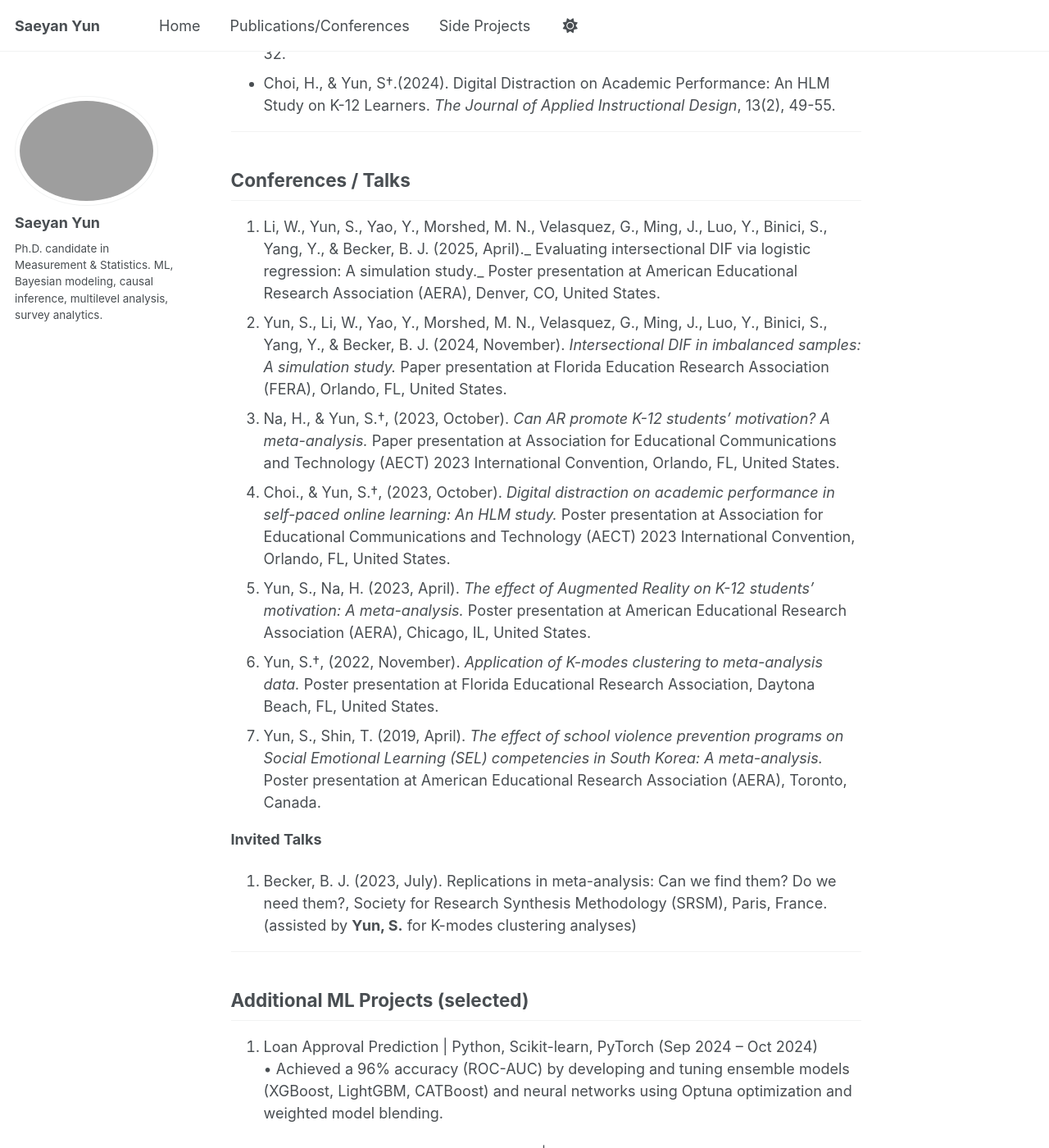
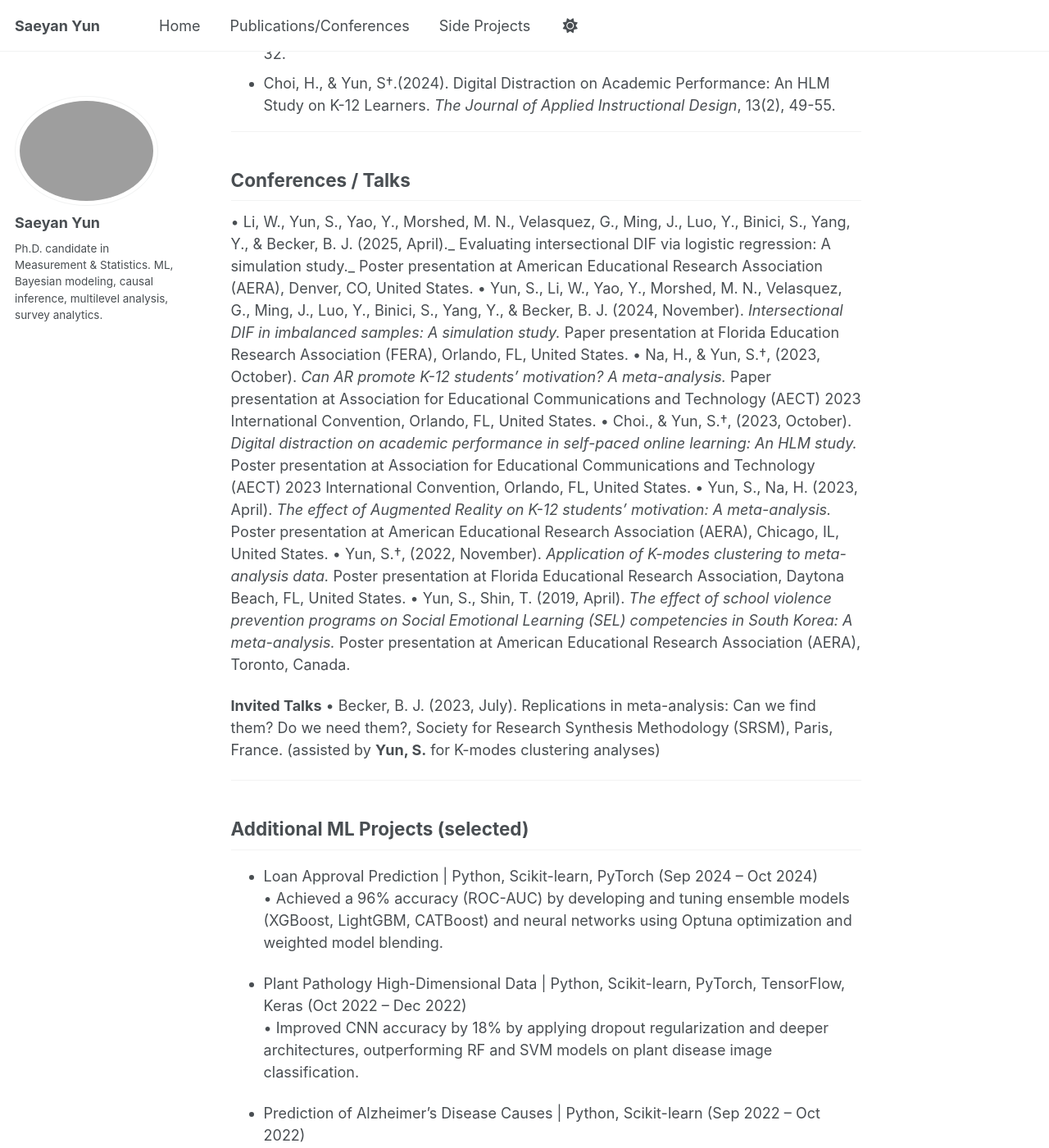
Before and after one commit to saeyanyun/saeyanyun.github.io, a Jekyll site: the page built from index.md, in a window 1280 px wide and 1400 px high, scrolled down 1579 px. Shown: the whole window at 82% size. Built offline with Jekyll 4.4.1, drawn with Linux system fonts in a browser that asks for light colours; a script that is not in the unit is left out; part of the change alters nothing that is shown.

```diff
--- a/index.md
+++ b/index.md
@@ -46,29 +46,29 @@ I am currently working with [Dr. Betsy Jane Becker](https://scholar.google.com/c
 ---
 
 ## Conferences / Talks
-1.	Li, W., Yun, S., Yao, Y., Morshed, M. N., Velasquez, G., Ming, J., Luo, Y., Binici, S., Yang, Y., & Becker, B. J. (2025, April)._ Evaluating intersectional DIF via logistic regression: A simulation study._ Poster presentation at American Educational Research Association (AERA), Denver, CO, United States.
-2.	Yun, S., Li, W., Yao, Y., Morshed, M. N., Velasquez, G., Ming, J., Luo, Y., Binici, S., Yang, Y., & Becker, B. J. (2024, November). _Intersectional DIF in imbalanced samples: A simulation study._ Paper presentation at Florida Education Research Association (FERA), Orlando, FL, United States.
-3.	Na, H., & Yun, S.†, (2023, October). _Can AR promote K-12 students’ motivation? A meta-analysis._ Paper presentation at Association for Educational Communications and Technology (AECT) 2023 International Convention, Orlando, FL, United States.
-4.	Choi., & Yun, S.†, (2023, October). _Digital distraction on academic performance in self-paced online learning: An HLM study._ Poster presentation at Association for Educational Communications and Technology (AECT) 2023 International Convention, Orlando, FL, United States.
-5.	Yun, S., Na, H. (2023, April). _The effect of Augmented Reality on K-12 students’ motivation: A meta-analysis._ Poster presentation at American Educational Research Association (AERA), Chicago, IL, United States.
-6.	Yun, S.†, (2022, November). _Application of K-modes clustering to meta-analysis data._ Poster presentation at Florida Educational Research Association, Daytona Beach, FL, United States.
-7.	Yun, S., Shin, T. (2019, April). _The effect of school violence prevention programs on Social Emotional Learning (SEL) competencies in South Korea: A meta-analysis._ Poster presentation at American Educational Research Association (AERA), Toronto, Canada.
+ •	Li, W., Yun, S., Yao, Y., Morshed, M. N., Velasquez, G., Ming, J., Luo, Y., Binici, S., Yang, Y., & Becker, B. J. (2025, April)._ Evaluating intersectional DIF via logistic regression: A simulation study._ Poster presentation at American Educational Research Association (AERA), Denver, CO, United States.
+ •	Yun, S., Li, W., Yao, Y., Morshed, M. N., Velasquez, G., Ming, J., Luo, Y., Binici, S., Yang, Y., & Becker, B. J. (2024, November). _Intersectional DIF in imbalanced samples: A simulation study._ Paper presentation at Florida Education Research Association (FERA), Orlando, FL, United States.
+ •	Na, H., & Yun, S.†, (2023, October). _Can AR promote K-12 students’ motivation? A meta-analysis._ Paper presentation at Association for Educational Communications and Technology (AECT) 2023 International Convention, Orlando, FL, United States.
+ •	Choi., & Yun, S.†, (2023, October). _Digital distraction on academic performance in self-paced online learning: An HLM study._ Poster presentation at Association for Educational Communications and Technology (AECT) 2023 International Convention, Orlando, FL, United States.
+ •	Yun, S., Na, H. (2023, April). _The effect of Augmented Reality on K-12 students’ motivation: A meta-analysis._ Poster presentation at American Educational Research Association (AERA), Chicago, IL, United States.
+ •	Yun, S.†, (2022, November). _Application of K-modes clustering to meta-analysis data._ Poster presentation at Florida Educational Research Association, Daytona Beach, FL, United States.
+ •	Yun, S., Shin, T. (2019, April). _The effect of school violence prevention programs on Social Emotional Learning (SEL) competencies in South Korea: A meta-analysis._ Poster presentation at American Educational Research Association (AERA), Toronto, Canada.
 
 **Invited Talks**
-1.	Becker, B. J. (2023, July). Replications in meta-analysis: Can we find them? Do we need them?, Society for Research Synthesis Methodology (SRSM), Paris, France. (assisted by **Yun, S.** for K-modes clustering analyses)
+ •	Becker, B. J. (2023, July). Replications in meta-analysis: Can we find them? Do we need them?, Society for Research Synthesis Methodology (SRSM), Paris, France. (assisted by **Yun, S.** for K-modes clustering analyses)
 
 ---
 
 ## Additional ML Projects (selected)
 
-1. Loan Approval Prediction | Python, Scikit-learn, PyTorch (Sep 2024 – Oct 2024)
-• Achieved a 96% accuracy (ROC-AUC) by developing and tuning ensemble models (XGBoost, LightGBM, CATBoost) and neural networks using Optuna optimization and weighted model blending.
+- Loan Approval Prediction | Python, Scikit-learn, PyTorch (Sep 2024 – Oct 2024)
+  •	Achieved a 96% accuracy (ROC-AUC) by developing and tuning ensemble models (XGBoost, LightGBM, CATBoost) and neural networks using Optuna optimization and weighted model blending.
 
-2. Plant Pathology High-Dimensional Data | Python, Scikit-learn, PyTorch, TensorFlow, Keras (Oct 2022 – Dec 2022)
-• Improved CNN accuracy by 18% by applying dropout regularization and deeper architectures, outperforming RF and SVM models on plant disease image classification.
+- Plant Pathology High-Dimensional Data | Python, Scikit-learn, PyTorch, TensorFlow, Keras (Oct 2022 – Dec 2022)
+  •	Improved CNN accuracy by 18% by applying dropout regularization and deeper architectures, outperforming RF and SVM models on plant disease image classification.
 
-3. Prediction of Alzheimer’s Disease Causes | Python, Scikit-learn (Sep 2022 – Oct 2022)
-• Identified key brain biomarkers for Alzheimer’s diagnosis by applying supervised (RF, SVM) and unsupervised (PCA, k-means, NMF) methods on neuroimaging data, highlighting hippocampal volume as a top predictor.
+- Prediction of Alzheimer’s Disease Causes | Python, Scikit-learn (Sep 2022 – Oct 2022)
+  •	Identified key brain biomarkers for Alzheimer’s diagnosis by applying supervised (RF, SVM) and unsupervised (PCA, k-means, NMF) methods on neuroimaging data, highlighting hippocampal volume as a top predictor.
 
 ---
 
```
